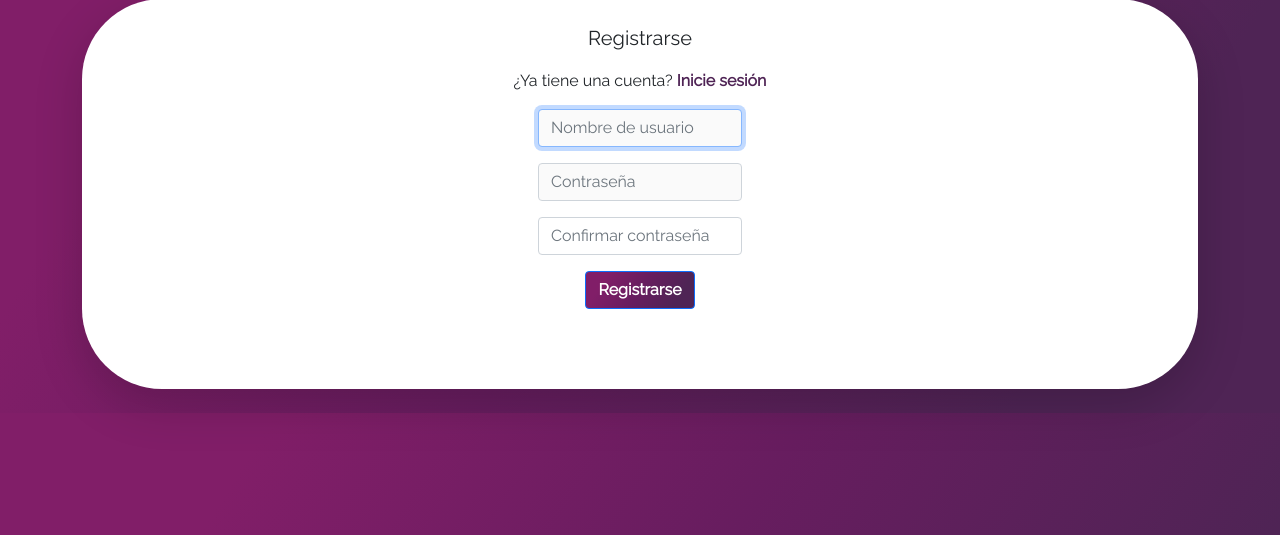
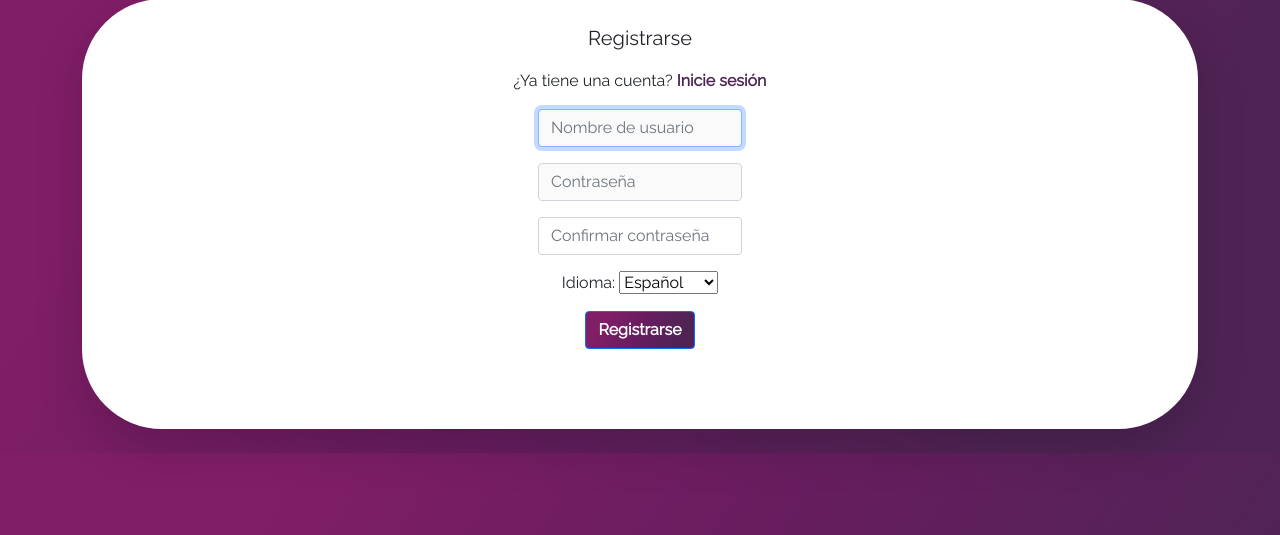
Before and after one commit to FedeLopez17/fedelibro, a Flask app: page /register in a window 1280 px wide. Shown: the part 125-660 px from the top of the page. Run offline with Flask 2, Linux system fonts and the light colour scheme; some libraries are stand-ins or nearby versions.

Commit message:
Added language selector to register.html

```diff
--- a/templates/register.html
+++ b/templates/register.html
@@ -34,6 +34,14 @@
             <div class="mb-3">
                 <input class="form-control mx-auto w-auto" id="confirmation" name="confirmation" placeholder="Confirmar contraseña" type="password">
             </div>
+            <div class="mb-3">
+                <label for="languages">Idioma:</label>
+                <select name="languages" id="languages">
+                <option value="spanish">Español</option>
+                <option value="english">English</option>
+                <option value="portuguese">Português</option>
+                </select>
+            </div>
             <button id = "register_button" class="btn btn-primary" type="submit"><b>Registrarse</b></button>
         </form>
     </div>
```
